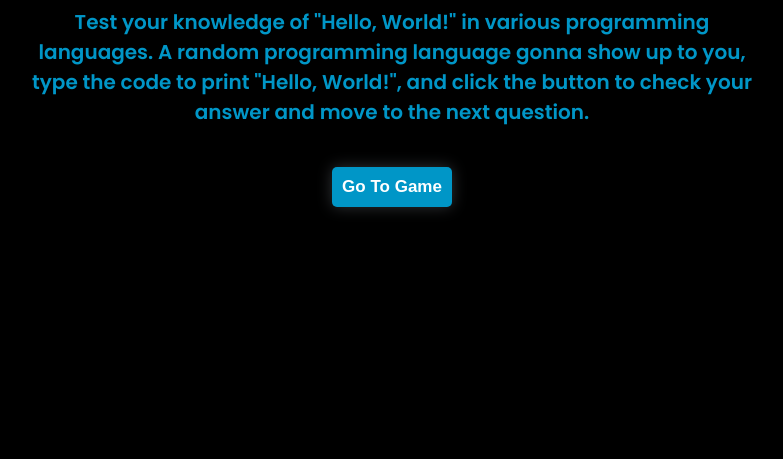
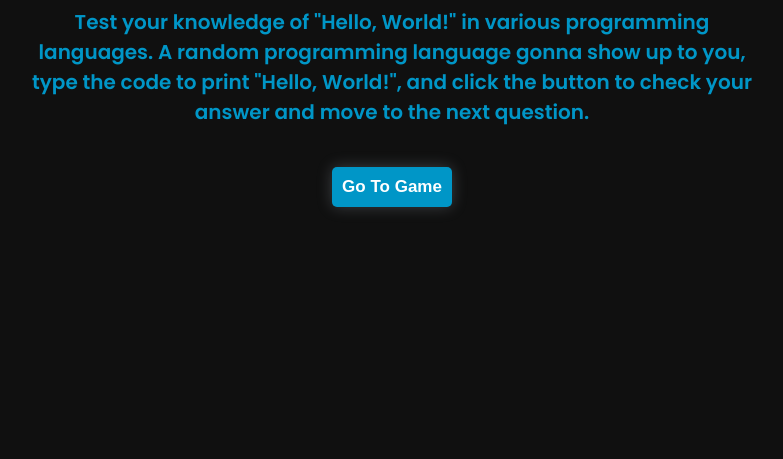
Before and after one commit to GeorgesxD/JS_final_project_team3, a plain HTML site: page index.html in a window 1280 px wide. Shown: the part 341-800 px from the top of the page, without its empty margins (248-1031 px from the left). Drawn offline with Linux system fonts and the light colour scheme.

Commit message:
Update style.css

```diff
--- a/style.css
+++ b/style.css
@@ -3,7 +3,7 @@
 @import url('https://fonts.googleapis.com/css2?family=Poppins:ital,wght@0,100;0,200;0,300;0,400;0,500;0,600;0,700;0,800;0,900;1,100;1,200;1,300;1,400;1,500;1,600;1,700;1,800;1,900&display=swap');
 
 :root {
-    --background-color: #000000;
+    --background-color: #101010;
     --texts-color: #0096c7;
 }
 
```
